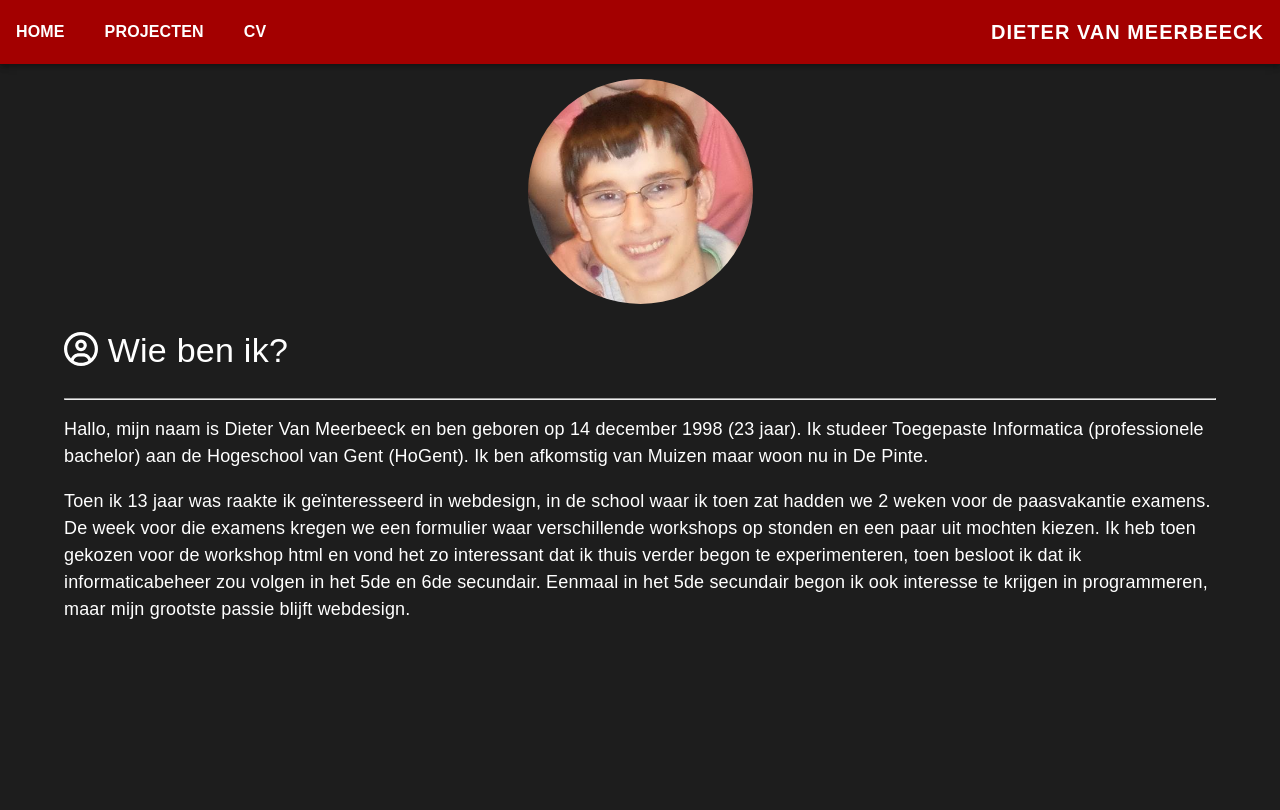
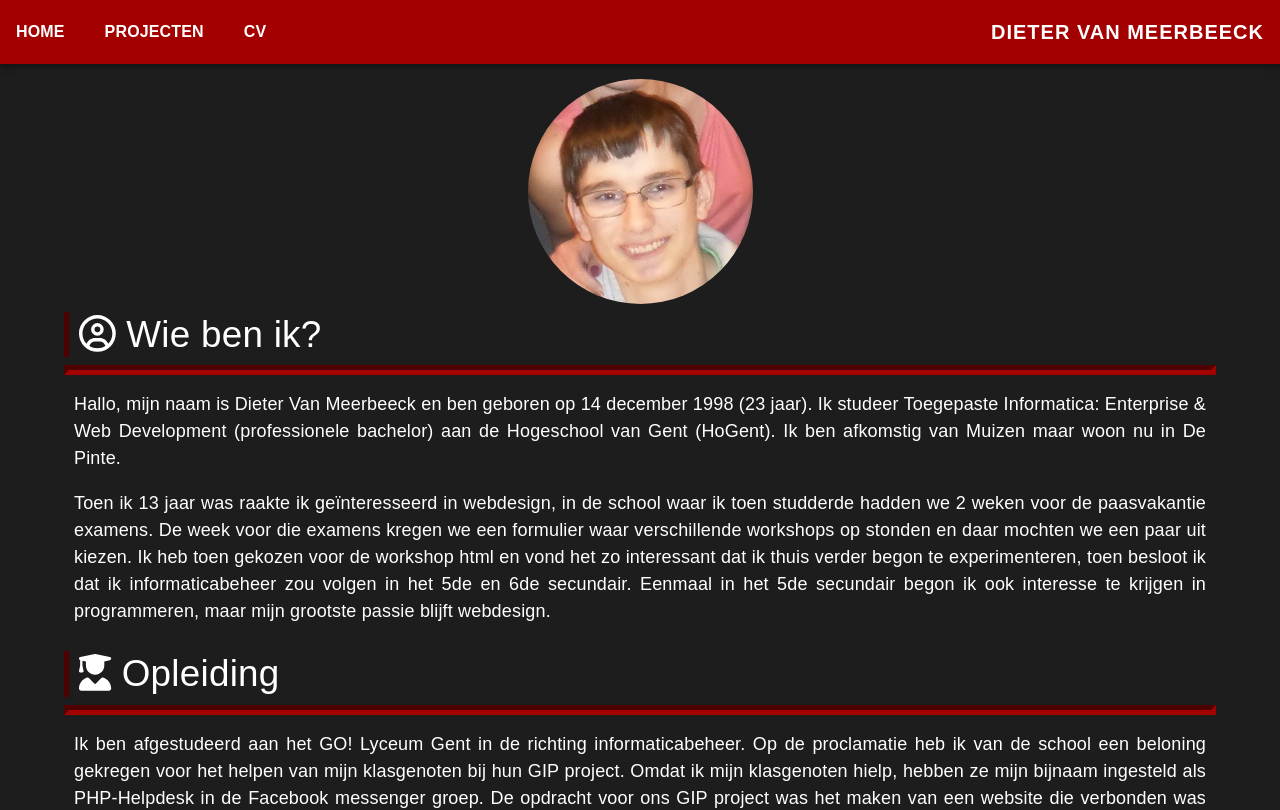
Before and after one commit to Bobobaal/E-Portfolio, a React (Vite) app: page /home in a window 1280 px wide. Shown: the top 810 px of the page. Built offline with nearby package versions, Linux system fonts and the light colour scheme.

Commit message:
AboutMe afgewerkt

```diff
--- /dev/null
+++ b/src/Components/Education.jsx
@@ -0,0 +1,20 @@
+import { Grid, Typography } from "@mui/material"
+import { faUserGraduate } from '@fortawesome/free-solid-svg-icons';
+import Title from './Title';
+
+export default function Education(){
+  return (
+    <>
+      <Title icon={faUserGraduate} text="Opleiding" />
+      <Grid item xs>
+        <Typography className="aboutMeText">
+          Ik ben afgestudeerd aan het GO! Lyceum Gent in de richting informaticabeheer.
+          Op de proclamatie heb ik van de school een beloning gekregen voor het helpen van mijn klasgenoten bij hun GIP project.
+          Omdat ik mijn klasgenoten hielp, hebben ze mijn bijnaam ingesteld als PHP-Helpdesk in de Facebook messenger groep.
+          De opdracht voor ons GIP project was het maken van een website die verbonden was met een databank (waar alle belangrijke gegevens opgeslagen werden) met behulp van PHP.
+        </Typography>
+        <br />
+      </Grid>
+    </>
+  );
+}
--- /dev/null
+++ b/src/Components/FreeTime.jsx
@@ -0,0 +1,18 @@
+import { Grid, Typography } from "@mui/material"
+import { faHeadphones } from '@fortawesome/free-solid-svg-icons';
+import Title from './Title';
+
+export default function FreeTime(){
+  return (
+    <>
+      <Title icon={faHeadphones} text="Vrije tijd" />
+      <Typography className="aboutMeText">
+        In mijn vrije tijd luister ik graag naar muziek, mijn favoriete muzikanten zijn Taylor Swift en Ed Sheeran. <br />
+        Daarnaast spendeer ik soms ook graag mijn vrije tijd met een goede film of serie in de avond/nacht, mijn favoriete genres zijn vooral crime & sci-fi maar occasioneel kijk ik wel eens fantasy.
+        Mijn favoriete series zijn Stargate SG-1, Star Trek, Criminal Minds & Castle, mijn favoriete films zijn de Divergent, Hunger Games & Harry Potter. <br />
+        Ik speel ook video games tijdens mijn vrije tijd, mijn favoriete genres daarin is sport (voornamelijk voetbal), racing, looter shooters & simulation en soms wel eens sandbox.
+        Mijn favoriete games zijn: Minecraft (Java editie, modpacks), Mass Effect series, Euro Truck Simulator 2, American Truck Simulator, Subnautica (eerste game & Below Zero), Horizon Zero Dawn, The Division & Life Is Strange.
+      </Typography>
+    </>
+  )
+}
--- /dev/null
+++ b/src/Components/Title.jsx
@@ -0,0 +1,13 @@
+import { Typography, Grid } from "@mui/material";
+import { FontAwesomeIcon } from '@fortawesome/react-fontawesome';
+
+export default function Title({icon, text}){
+  return (
+    <>
+      <Grid item xs={12}>
+        <Typography variant="h4"><FontAwesomeIcon icon={icon} /> {text}</Typography>
+        <hr className="underLineTitle" />
+      </Grid>
+    </>
+  )
+}
--- /dev/null
+++ b/src/Components/WhoAmI.jsx
@@ -0,0 +1,38 @@
+import { Grid, Typography } from "@mui/material";
+import { faCircleUser } from '@fortawesome/free-regular-svg-icons';
+import { useMemo } from "react";
+import Title from "./Title"
+
+export default function WhoAmI() {
+  const getLeeftijd = useMemo(() => {
+      const vandaag = new Date();
+      const geboortedatum = new Date("1998/12/14");
+      let leeftijd = vandaag.getFullYear() - geboortedatum.getFullYear();
+      const maand = vandaag.getMonth() - geboortedatum.getMonth();
+      if(maand < 0 || (maand === 0 && vandaag.getDate() < geboortedatum.getDate())){
+        leeftijd--;
+      }
+      return leeftijd;
+  }, []);
+
+  return (
+    <>
+      <Title icon={faCircleUser} text="Wie ben ik?" />
+      <Grid item xs>
+        <Typography className="aboutMeText">
+          Hallo, mijn naam is Dieter Van Meerbeeck en ben geboren op 14 december 1998 ({getLeeftijd} jaar).
+          Ik studeer Toegepaste Informatica: Enterprise & Web Development (professionele bachelor) aan de Hogeschool van Gent (HoGent).
+          Ik ben afkomstig van Muizen maar woon nu in De Pinte.
+        </Typography>
+        <br />
+        <Typography className="aboutMeText">
+          Toen ik 13 jaar was raakte ik geïnteresseerd in webdesign, in de school waar ik toen studderde hadden we 2 weken voor de paasvakantie examens.
+          De week voor die examens kregen we een formulier waar verschillende workshops op stonden en daar mochten we een paar uit kiezen.
+          Ik heb toen gekozen voor de workshop html en vond het zo interessant dat ik thuis verder begon te experimenteren, toen besloot ik dat ik informaticabeheer zou volgen in het 5de en 6de secundair.
+          Eenmaal in het 5de secundair begon ik ook interesse te krijgen in programmeren, maar mijn grootste passie blijft webdesign.
+        </Typography>
+        <br />
+      </Grid>
+    </>
+  );
+}
--- a/src/Pages/AboutMe.jsx
+++ b/src/Pages/AboutMe.jsx
@@ -1,33 +1,21 @@
-import { Container, Grid, Typography, Box } from "@mui/material";
-import { FontAwesomeIcon } from '@fortawesome/react-fontawesome'
-import { faCircleUser } from '@fortawesome/free-regular-svg-icons'
+import { Container, Grid, Box } from "@mui/material";
+import Education from "../Components/Education";
+import FreeTime from "../Components/FreeTime";
+import WhoAmI from "../Components/WhoAmI";
 
 export default function AboutMe() {
   return (
     <>
-      <Container sx={{ marginTop: "15px" }}>
+      <Container sx={{ marginTop: "15px"}}>
         <Grid container spacing={1} direction="row">
           <Grid item xs>
             <span><Box component="img" src="./profielfoto.jpg" alt="foto van mijzelf" className="selfie"/></span>
           </Grid>
-          <Grid item xs={12}>
-            <div className="title">
-              <span className="title-decor"><Typography variant="h4"><FontAwesomeIcon icon={faCircleUser} /> Wie ben ik?</Typography></span>
-            </div>
-            <hr />
-          </Grid>
-          <Grid item xs>
-            <Typography className="aboutMeText">Hallo, mijn naam is Dieter Van Meerbeeck en ben geboren op 14 december 1998 (23 jaar).
-            Ik studeer Toegepaste Informatica (professionele bachelor) aan de Hogeschool van Gent (HoGent).
-            Ik ben afkomstig van Muizen maar woon nu in De Pinte.</Typography>
-            <br />
-            <Typography className="aboutMeText">Toen ik 13 jaar was raakte ik geïnteresseerd in webdesign, in de school waar ik toen zat hadden we 2 weken voor de paasvakantie examens.
-            De week voor die examens kregen we een formulier waar verschillende workshops op stonden en een paar uit mochten kiezen.
-            Ik heb toen gekozen voor de workshop html en vond het zo interessant dat ik thuis verder begon te experimenteren, toen besloot ik dat ik informaticabeheer zou volgen in het 5de en 6de secundair.
-            Eenmaal in het 5de secundair begon ik ook interesse te krijgen in programmeren, maar mijn grootste passie blijft webdesign.</Typography>
-          </Grid>
+          <WhoAmI />
+          <Education />
+          <FreeTime />
         </Grid>
       </Container>
     </>
-  )
+  );
 }
--- a/src/Style/style.css
+++ b/src/Style/style.css
@@ -3,14 +3,33 @@ body {
   background-color: #1D1D1D !important;
 }
 
-.title .title-decor {
-  padding: 10px;
-  border-radius: 10px;
-  color: white;
+/*
+In text: #00B9CB
+In footer: #8FFFFF
+a {
+  color: #00B9CB;
+}
+*/
+@media (min-width: 1500px) {
+  .MuiContainer-root {
+    max-width: 1500px !important;
+  }
+}
+h4 {
+  font-size: 2.3rem !important;
+  padding-left: 10px !important;
+  border-left: 5px inset #a30000;
+}
+
+.underLineTitle {
+  border-color: #a30000;
+  border-width: 5px;
 }
 
 .aboutMeText {
   font-size: 18px !important;
+  text-align: justify;
+  margin: 0px 10px !important;
 }
 
 #navbar {
--- a/src/Style/style.scss
+++ b/src/Style/style.scss
@@ -1,23 +1,42 @@
-body{
+body {
   margin: 0;
-  background-color:#1D1D1D !important;
+  background-color: #1D1D1D !important;
 }
+/*
+In text: #00B9CB
+In footer: #8FFFFF
+a {
+  color: #00B9CB;
+}
+*/
 
-.title{
-  .title-decor{
-    padding:10px;
-    border-radius: 10px;
-    color:white;
+@media (min-width: 1500px){
+  .MuiContainer-root{
+    max-width: 1500px!important;
   }
 }
 
-.aboutMeText{
-  font-size: 18px!important;
+h4{
+  font-size: 2.3rem!important;
+  padding-left: 10px!important;
+  border-left: 5px inset #a30000;
+}
+
+.underLineTitle{
+  border-color: #a30000;
+  border-width: 5px;
+}
+
+.aboutMeText {
+  font-size: 18px !important;
+  text-align: justify;
+  margin: 0px 10px!important;
 }
 
 #navbar {
   text-transform: uppercase;
-  position:static;
+  position: static;
+
   #navbar-naam {
     letter-spacing: 1px;
     margin-right: 16px;
@@ -25,25 +44,28 @@ body{
     text-decoration: none;
     font-weight: bold;
   }
-  #navbar-menuIcoon{
+
+  #navbar-menuIcoon {
     color: white;
   }
-  .MuiListItemText-primary{
-    font-weight:bold;
+
+  .MuiListItemText-primary {
+    font-weight: bold;
   }
 }
-#mobileNav-text{
-  font-size:14px;
-  color:white;
+
+#mobileNav-text {
+  font-size: 14px;
+  color: white;
 }
 
-.selfie{
+.selfie {
   width: 225px;
   height: 225px;
   border-radius: 50%;
   margin-left: auto;
   margin-right: auto;
-  display:block;
+  display: block;
 }
 
 /* +++++ Scrollbar +++++ */
@@ -62,7 +84,8 @@ body{
 ::-webkit-scrollbar-thumb {
   background-color: #a30000;
   border-color: #ba0000;
-  :hover{
+
+  :hover {
     background-color: #a30000;
     border-color: #ba0000;
   }
```
Also changed, not shown: src/App.jsx (+6 -8 lines), src/main.jsx (+7 -7 lines), 1 other file (tests, documents, lock files or other folders).
